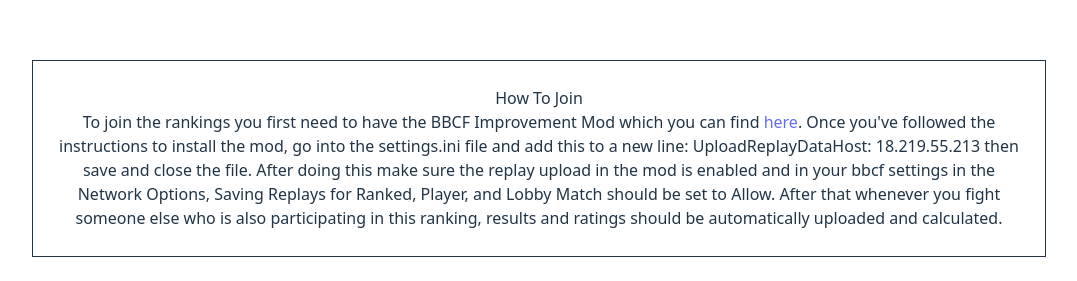
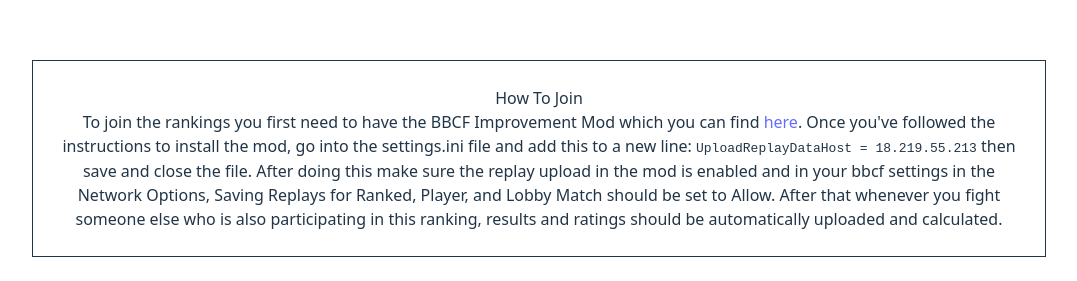
Before and after one commit to seudonimm/bb-ranking-frontend, a React (Vite) app: page / in a window 1280 px wide. Shown: the part 191-472 px from the top of the page, without its empty margins (101-1178 px from the left). Built offline with nearby package versions, Linux system fonts and the light colour scheme; no server answers.

Commit message:
corrected instructions for joining rankings

```diff
--- a/src/components/RankingBox.tsx
+++ b/src/components/RankingBox.tsx
@@ -25,6 +25,7 @@
                 </div>
                 <div className="character">
                     <img className="image"
+                        loading="lazy"
                         alt={character_keys[`${rank.character_id}`].name}
                         src={character_keys[`${rank.character_id}`].icon_url}
                     />
--- a/src/screens/Ranking.tsx
+++ b/src/screens/Ranking.tsx
@@ -51,7 +51,7 @@
                 <div>
                     To join the rankings you first need to have the BBCF Improvement Mod which you can find <a href='https://github.com/libreofficecalc/BBCF-Improvement-Mod'>here</a>. Once you've
                     followed the instructions to install the mod, go into the settings.ini file and add this
-                    to a new line: UploadReplayDataHost: 18.219.55.213 then save and close the file. After doing this make sure the replay
+                    to a new line: <code>UploadReplayDataHost = 18.219.55.213</code> then save and close the file. After doing this make sure the replay
                     upload in the mod is enabled and in your bbcf settings in the Network Options, Saving Replays
                     for Ranked, Player, and Lobby Match should be set to Allow. After that whenever you fight someone
                     else who is also participating in this ranking, results and ratings should be automatically uploaded
```
